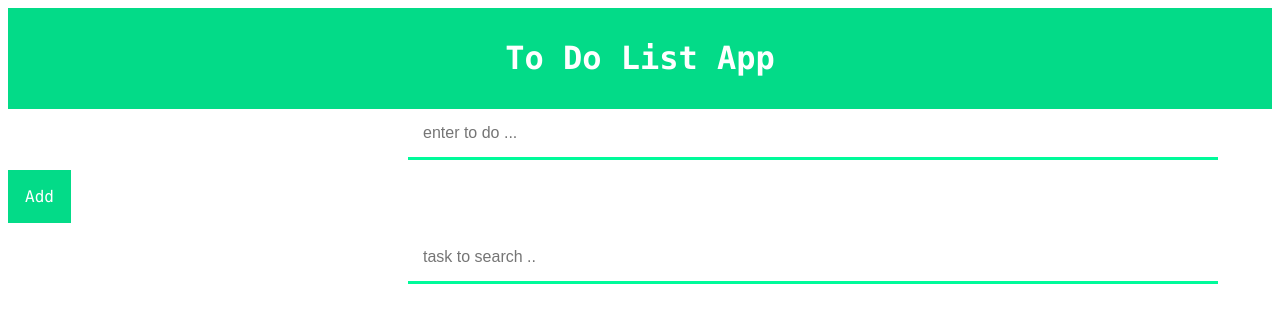
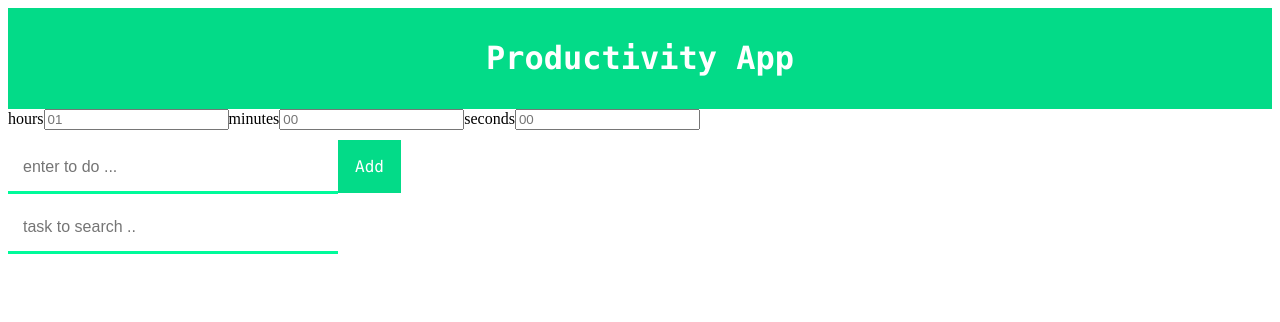
Before and after one commit to lukajose/ToDoList, a React (Create React App) app: page / in a window 1280 px wide. Shown: the top 322 px of the page. Built offline with nearby package versions, Linux system fonts and the light colour scheme.

Commit message:
adding timer to ToDoList

```diff
--- a/public/index.html
+++ b/public/index.html
@@ -1,11 +1,10 @@
 <!DOCTYPE html>
 <html lang="en">
-  <head>
+    <header>
+      <div id="container"></div>
+    </header>
     <title>To Do List App</title>
-  </head>
-  <body>
-    <div id="container">
-
-    </div>
-  </body>
+    <body>
+      <div id = "Timer"></div>
+    </body>
 </html>
--- a/src/Header.js
+++ b/src/Header.js
@@ -3,7 +3,7 @@ function Header() {
   return (
     <div className="header">
       <header style= {headerStyle}>
-      <h1> To Do List App </h1>
+      <h1> Productivity App </h1>
       </header>
     </div>
   )
--- /dev/null
+++ b/src/Timer.css
@@ -0,0 +1,3 @@
+.timer-editor {
+    display: inline-block;
+}
--- /dev/null
+++ b/src/Timer.js
@@ -0,0 +1,36 @@
+import React, {Component} from "react";
+import "./Timer.css"
+class Timer extends Component {
+    constructor(props) {
+        super(props);
+        this.timer = {
+            hours:'01',
+            minutes:'00',
+            seconds:'00'
+        }
+    }
+
+    render () {
+        return (
+            <div className="timer-editor">
+                hours
+                <input
+                    onChange={ (a) => this.timer.hours = a}
+                    placeholder={this.timer.hours}
+                >
+                </input>
+                minutes
+                <input
+                    onChange={ (a) => this.timer.minutes = a}
+                    placeholder={this.timer.minutes}></input>
+                seconds
+                <input
+                    onChange =  { (a) => this.timer.seconds = a}
+                    placeholder={this.timer.seconds}></input>
+
+            </div>
+        );
+    }
+}
+
+export default Timer;
--- a/src/TodoList.css
+++ b/src/TodoList.css
@@ -1,24 +1,39 @@
 
-form {
-  overflow: hidden;
+.todoListMain .timer-editor {
+  display: inline-block;
 }
 
 
 
 
-.todoListMain .header input {
+.todoListMain .input-box-todo input {
   padding: 15px;
   font-size: 16px;
   border: #FFF;
   background-color: #FFF;
   margin: 0 auto;
-  width: 780px;
-  margin-left:400px;
+  width: 300px;
+  border-bottom-color: #00FA9A;
+  border-bottom-style: solid;
+  position: relative;
+}
+
+/*margin-left:400px; */
+
+.todoListMain .input-box-search input {
+  padding: 15px;
+  font-size: 16px;
+  border: #FFF;
+  background-color: #FFF;
+  margin: 0 auto;
+  width: 300px;
   border-bottom-color: #00FA9A;
   border-bottom-style: solid;
 }
 
-.todoListMain .header button {
+
+.todoListMain .input-box-todo button {
+  display: inline-block;
   padding:15px;
   font-size: 16px;
   background-color: rgb(3, 219, 136);
@@ -30,12 +45,22 @@ form {
   font-family: consolas;
   font: size 10;
 }
-
-.todoListMain .header button:hover {
+/*
+padding:15px;
+  font-size: 16px;
+  background-color: rgb(3, 219, 136);
+  color: #FFF;
+  border: 2px solid rgb(3, 219, 136);
+  display:inline-block;
+  margin: 10px 0;
+  width: auto;
+  font-family: consolas;
+  font: size 10;
+  */
+.todoListMain .input-box-todo button:hover {
   background-color: #32CD32;
   border: 2px solid #32CD32;
   cursor: pointer;
-
 }
 
 
@@ -44,13 +69,17 @@ form {
   background-color: rgba(255, 255, 255, 0.5);
   padding: 20px;
   border-radius: 5px;
-  width: 800px;
+  width: 300px;
   position: relative;
   font-family: consolas;
-  margin-left: 400px;
   border-left: 6px solid #00FA9A;
+  overflow: hidden;
+  white-space: nowrap;
+  text-overflow: ellipsis;
 
 }
+
+/*margin-left: 400px; */
 
 .todoListMain .theList li:hover {
   background-color: #00FA9A;
--- a/src/TodoList.js
+++ b/src/TodoList.js
@@ -2,6 +2,7 @@ import React, {Component} from "react";
 import TodoItems from './TodoItems';
 import "./TodoList.css";
 import AddIcon from '@material-ui/icons/Add';
+import Timer from './Timer.js';
 
 
 class TodoList extends Component {
@@ -129,7 +130,8 @@ class TodoList extends Component {
 
   render() {
     return (<div className= "todoListMain">
-              <div className="header">
+              <Timer/>
+              <div className="input-box-todo">
                 <form onSubmit={this.addItem}>
                   <input
                     ref={ (a) => this._inputElement = a }
@@ -137,11 +139,10 @@ class TodoList extends Component {
 
                   </input>
                   <button type="submit"> Add </button>
-
                 </form>
-                  <input placeholder="task to search .." onChange={this.searchItem}>
-                  </input>
-
+            </div>
+            <div className = 'input-box-search'>
+              <input placeholder="task to search .." onChange={this.searchItem}></input>
             </div>
             <TodoItems entries={this.state.items}
                        delete={this.deleteItem}
--- /dev/null
+++ b/src/index.css
@@ -0,0 +1,4 @@
+body {
+    padding: 0;
+    margin:0,
+}
--- a/src/index.js
+++ b/src/index.js
@@ -3,6 +3,7 @@ import ReactDOM from 'react-dom';
 import Header from "./Header";
 //import * as serviceWorker from './serviceWorker';
 import TodoList from './TodoList.js';
+
 
 var destination = document.querySelector('#container')
 ReactDOM.render(
```
